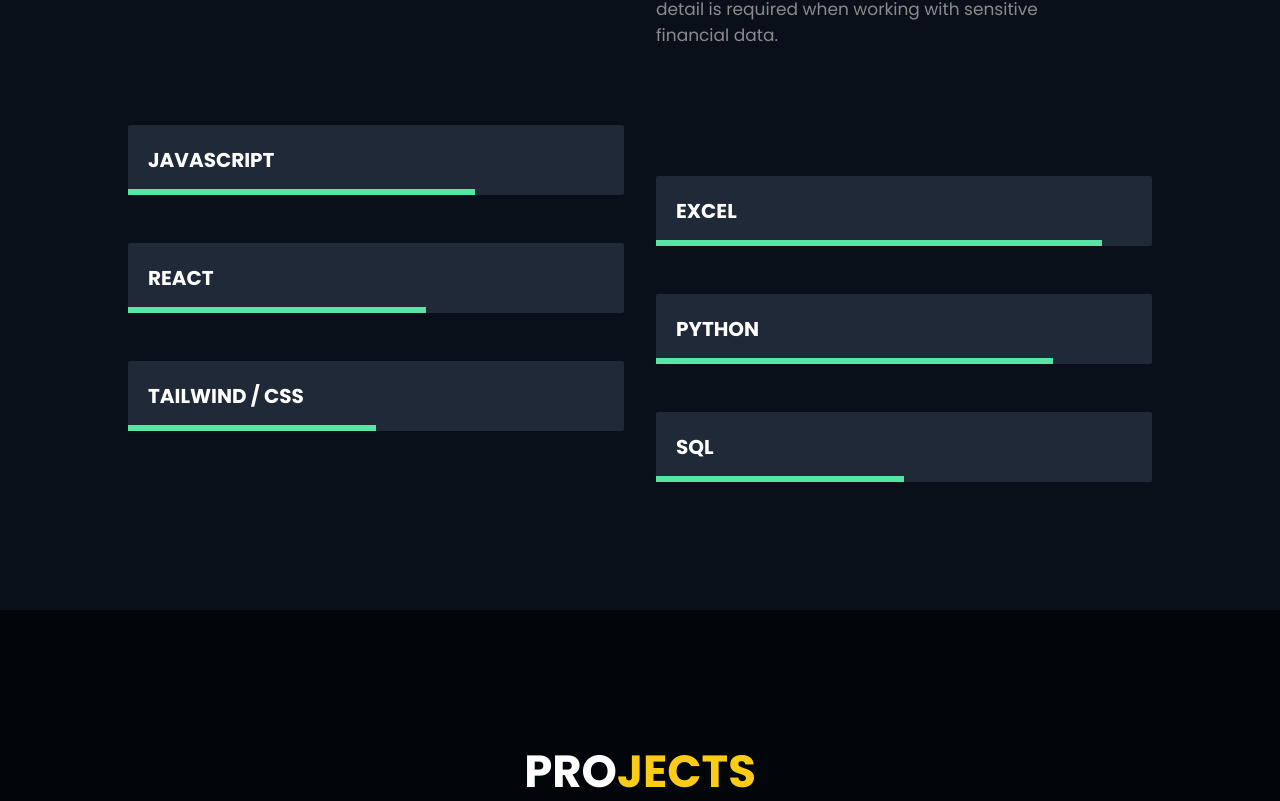
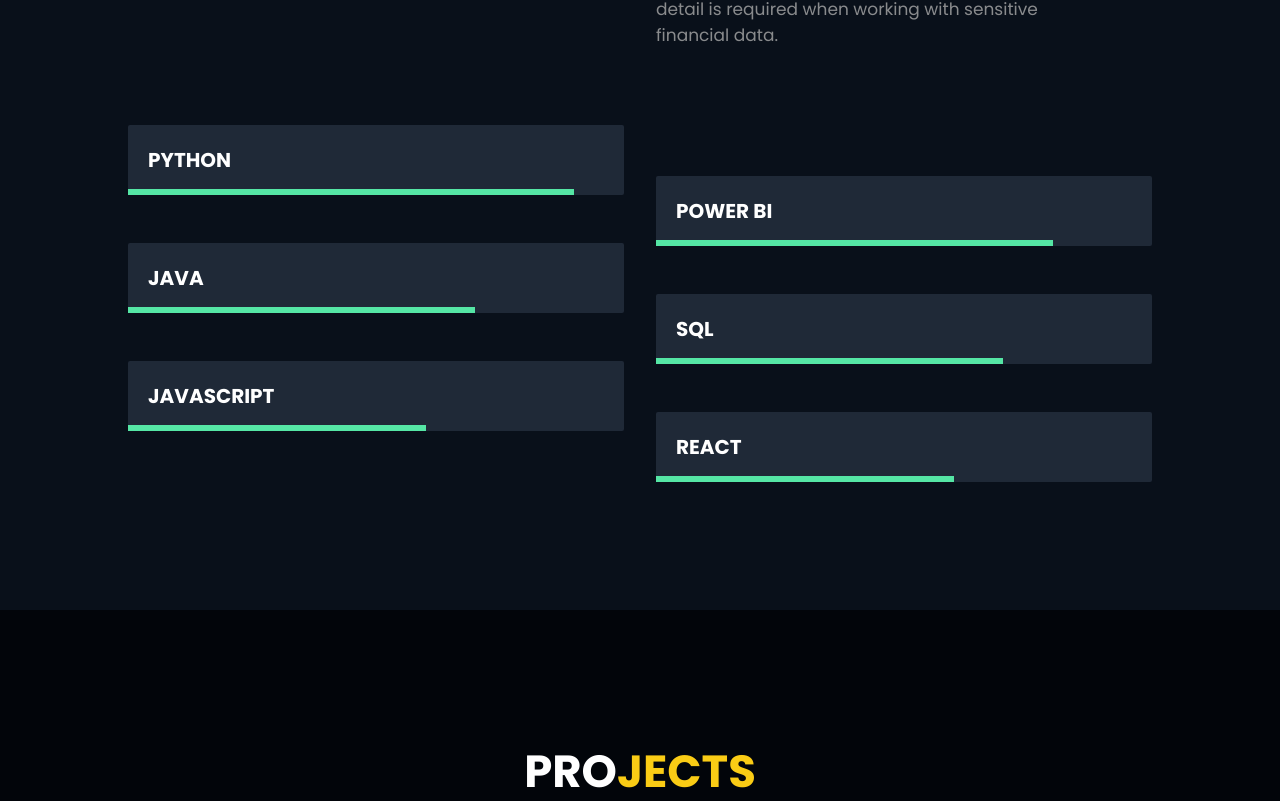
Before and after one commit to NathanPannell/portfolio, a Next.js app: page / in a window 1280 px wide. Shown: the part 3239-4040 px from the top of the page. Built offline with nearby package versions, Linux system fonts and the light colour scheme.

Commit message:
Update Skills.tsx

```diff
--- a/Components/Skills.tsx
+++ b/Components/Skills.tsx
@@ -21,12 +21,12 @@ const Skills = () => {
             body="This role includes a broad range of application areas from modern, custom websites with React and Tailwind, maintenance of legacy Wordpress sites, or simpler projects with JavaScript, JQuery, HTML, and CSS."
           />
           <SkillsLanguage
-            skill1="JavaScript"
-            skill2="React"
-            skill3="Tailwind / CSS"
-            level1="w-[70%]"
-            level2="w-[60%]"
-            level3="w-[50%]"
+            skill1="Python"
+            skill2="Java"
+            skill3="JavaScript"
+            level1="w-[90%]"
+            level2="w-[70%]"
+            level3="w-[60%]"
           />
         </div>
         <div>
@@ -41,12 +41,12 @@ const Skills = () => {
             body="In this role, I learned about how business finances work including creating invoices and managing payables. Significant attention to detail is required when working with sensitive financial data."
           />
           <SkillsLanguage
-            skill1="Excel"
-            skill2="Python"
-            skill3="SQL"
-            level1="w-[90%]"
-            level2="w-[80%]"
-            level3="w-[50%]"
+            skill1="Power BI"
+            skill2="SQL"
+            skill3="React"
+            level1="w-[80%]"
+            level2="w-[70%]"
+            level3="w-[60%]"
           />
         </div>
       </div>
```
